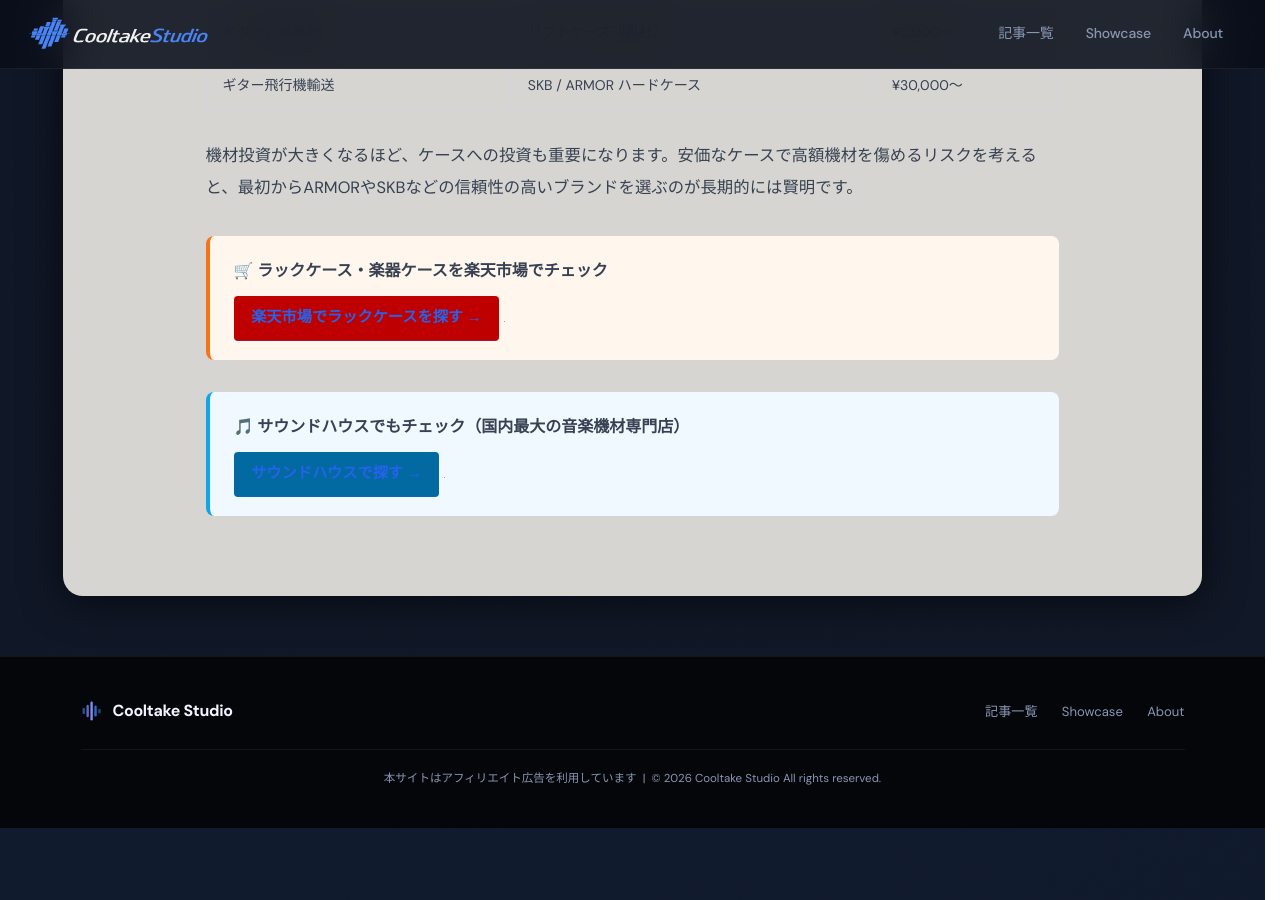
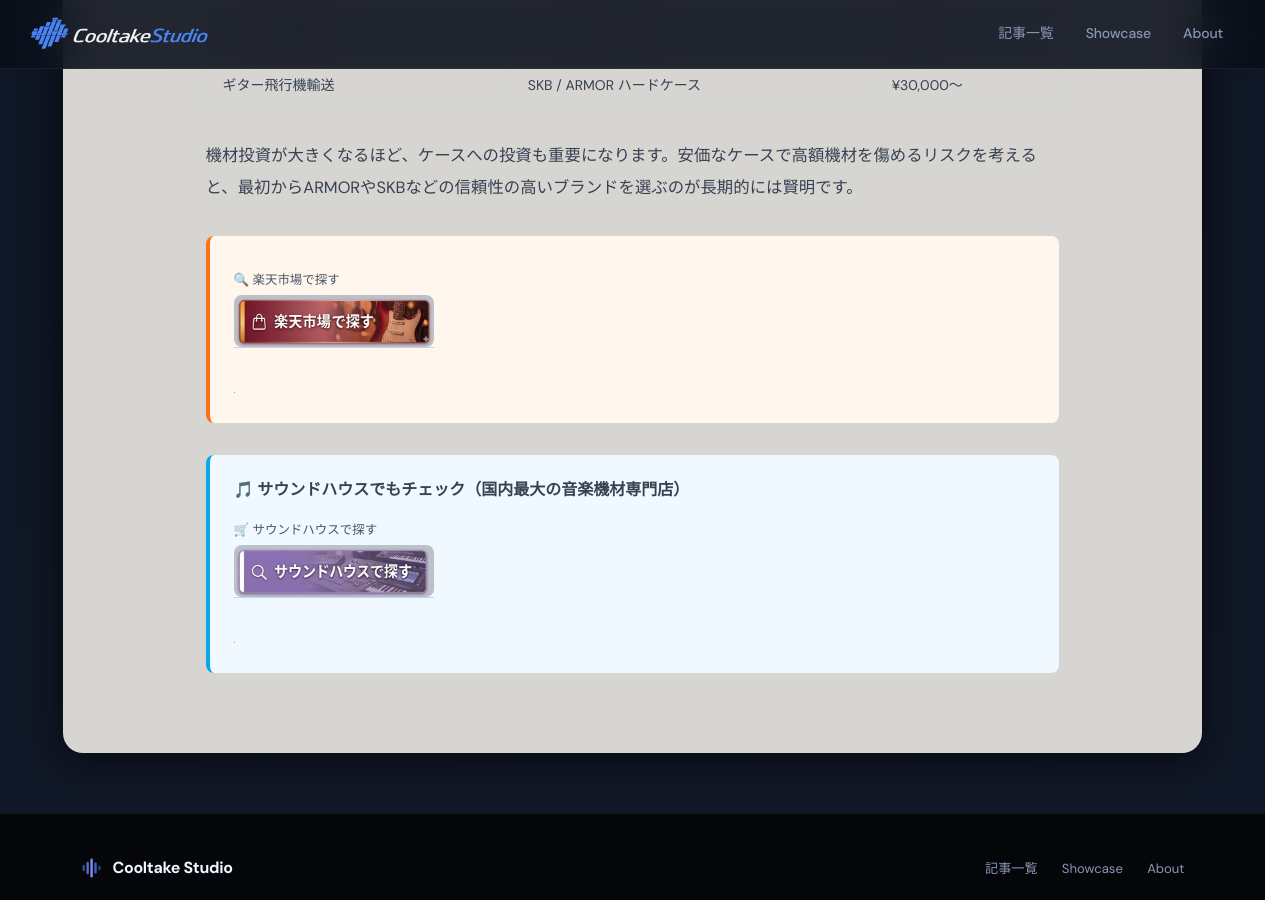
Before and after one commit to cooltake/cooltake-staging, a Jekyll site: the page built from _posts/2026-05-17-rack-case-guide.md, in a window 1280 px wide and 900 px high, scrolled down 6284 px. Built offline with Jekyll 4.4.1, drawn with Linux system fonts in a browser that asks for light colours; some web fonts are replaced; grey boxes are pictures that could not be loaded.

Commit message:
style: replace old CTA buttons with image buttons in 2026-05-17-rack-case-guide.md

```diff
--- a/_posts/2026-05-17-rack-case-guide.md
+++ b/_posts/2026-05-17-rack-case-guide.md
@@ -174,13 +174,14 @@
 機材投資が大きくなるほど、ケースへの投資も重要になります。安価なケースで高額機材を傷めるリスクを考えると、最初からARMORやSKBなどの信頼性の高いブランドを選ぶのが長期的には賢明です。
 
 <div style="margin:2rem 0;padding:1.2rem 1.5rem;background:#fff7ed;border-left:4px solid #f97316;border-radius:8px;">
-<p style="margin:0 0 .6rem;font-weight:bold;font-size:1rem;">&#x1F6D2; ラックケース・楽器ケースを楽天市場でチェック</p>
-<a href="https://hb.afl.rakuten.co.jp/hgc/0b15ddc7.28c5c9ed.0b15ddc8.5d23dd4d/?pc=https%3A%2F%2Fsearch.rakuten.co.jp%2Fsearch%2Fmall%2F%25E3%2583%25A9%25E3%2583%2583%25E3%2582%25AF%25E3%2582%25B1%25E3%2583%25BC%25E3%2582%25B9%2B%25E6%25A5%25BD%25E5%2599%25A8%2F" rel="nofollow" referrerpolicy="no-referrer-when-downgrade" style="display:inline-block;background:#bf0000;color:#fff;padding:.45rem 1.1rem;border-radius:4px;text-decoration:none;font-weight:bold;font-size:.95rem;">楽天市場でラックケースを探す →</a>
+<div style="margin:.8rem 0;"><span style="display:block;font-size:.78rem;color:#4b5563;margin-bottom:3px;margin-top:6px;">🔍 楽天市場で探す</span>
+<a href="https://hb.afl.rakuten.co.jp/hgc/0b15ddc7.28c5c9ed.0b15ddc8.5d23dd4d/?pc=https%3A%2F%2Fsearch.rakuten.co.jp%2Fsearch%2Fmall%2F%25E3%2583%25A9%25E3%2583%2583%25E3%2582%25AF%25E3%2582%25B1%25E3%2583%25BC%25E3%2582%25B9%2B%25E6%25A5%25BD%25E5%2599%25A8%2F" rel="nofollow" referrerpolicy="no-referrer-when-downgrade" style="display:inline-block;text-decoration:none;"><img src="/assets/images/btn-rakuten.jpg" alt="楽天市場で探す" width="200" style="height:auto;border-radius:8px;display:block;"></a></div>
 <img src="//i.moshimo.com/af/i/impression?a_id=5565352&amp;p_id=54&amp;pc_id=54&amp;pl_id=616" width="1" height="1" style="border:none;" alt="" loading="lazy">
 </div>
 
 <div style="margin:2rem 0;padding:1.2rem 1.5rem;background:#f0f9ff;border-left:4px solid #0ea5e9;border-radius:8px;">
 <p style="margin:0 0 .6rem;font-weight:bold;font-size:1rem;">&#x1F3B5; サウンドハウスでもチェック（国内最大の音楽機材専門店）</p>
-<a href="https://h.accesstrade.net/sp/cc?rk=01001xqc00os63&url=https%3A%2F%2Fwww.soundhouse.co.jp%2Fsearch%2Findex%2F%3Fsearch_all%3D%25E3%2583%25A9%25E3%2583%2583%25E3%2582%25AF%25E3%2582%25B1%25E3%2583%25BC%25E3%2582%25B9%2520%25E6%25A5%25BD%25E5%2599%25A8" rel="nofollow" referrerpolicy="no-referrer-when-downgrade" style="display:inline-block;background:#0369a1;color:#fff;padding:.45rem 1.1rem;border-radius:4px;text-decoration:none;font-weight:bold;font-size:.95rem;">サウンドハウスで探す →</a>
+<div style="margin:.8rem 0;"><span style="display:block;font-size:.78rem;color:#4b5563;margin-bottom:3px;margin-top:6px;">🛒 サウンドハウスで探す</span>
+<a href="https://h.accesstrade.net/sp/cc?rk=01001xqc00os63&url=https%3A%2F%2Fwww.soundhouse.co.jp%2Fsearch%2Findex%2F%3Fsearch_all%3D%25E3%2583%25A9%25E3%2583%2583%25E3%2582%25AF%25E3%2582%25B1%25E3%2583%25BC%25E3%2582%25B9%2520%25E6%25A5%25BD%25E5%2599%25A8" rel="nofollow" referrerpolicy="no-referrer-when-downgrade" style="display:inline-block;text-decoration:none;"><img src="/assets/images/btn-soundhouse.jpg" alt="サウンドハウスで探す" width="200" style="height:auto;border-radius:8px;display:block;"></a></div>
 <img src="https://h.accesstrade.net/sp/rr?rk=01001xqc00os63" width="1" height="1" border="0" alt="" loading="lazy">
 </div>
```
